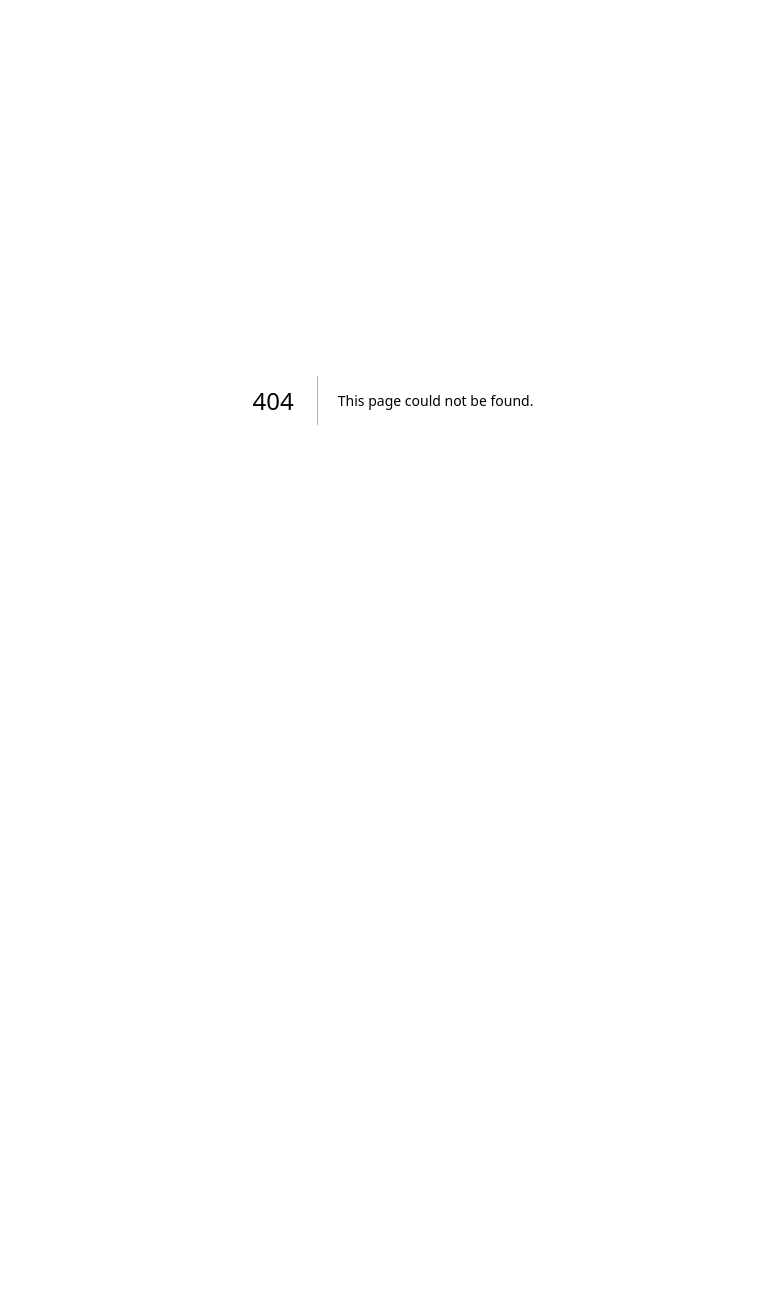
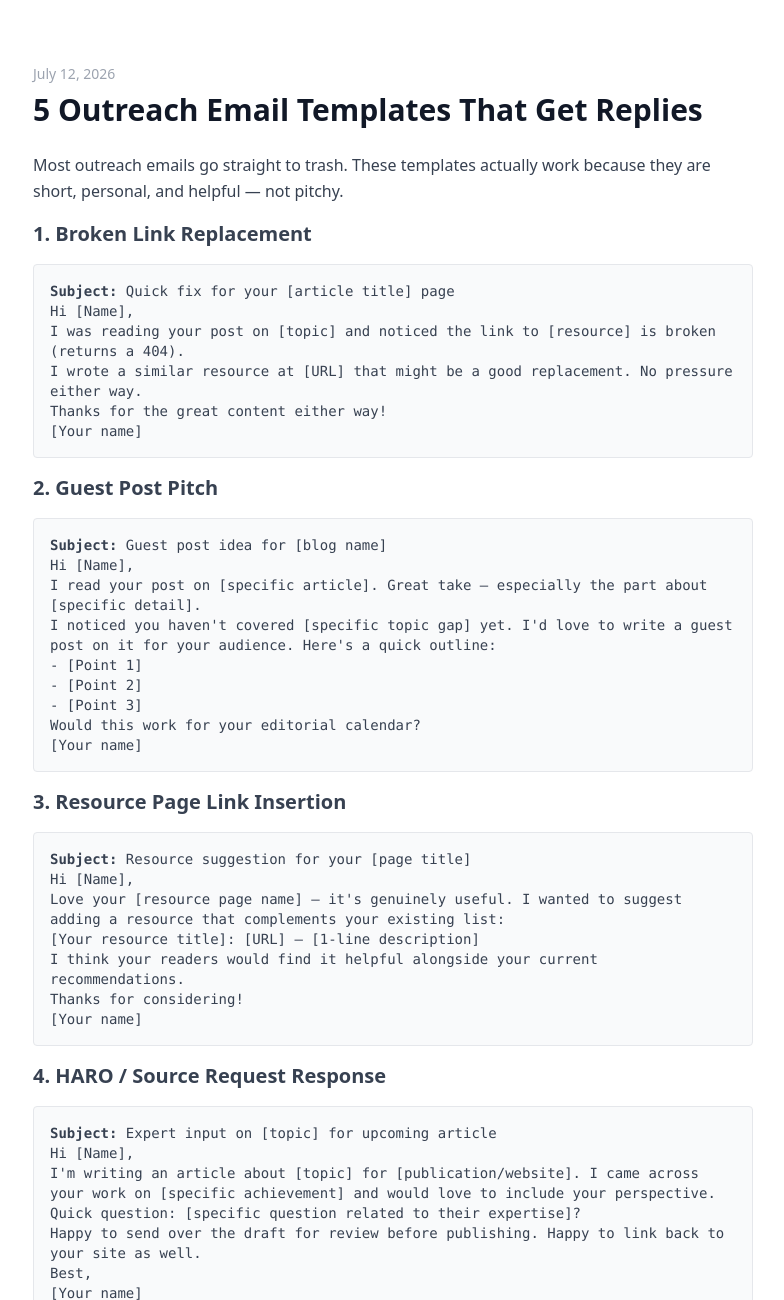
Before and after one commit to lihai33661-ship-it/seospark, a Next.js app: page /blog/outreach-email-templates in a window 1280 px wide. Before the commit this address had no page. Shown: the top 1300 px of the page, without its empty margins (247-1031 px from the left). Before the commit the page ends 800 px from the top, so only its background shows below. Built offline with nearby package versions, Linux system fonts and the light colour scheme.

Commit message:
fix: rewrite outreach email templates page - fix TS build error (single-line JSX with special chars)

```diff
--- /dev/null
+++ b/app/blog/outreach-email-templates/page.tsx
@@ -0,0 +1,83 @@
+export const metadata = {
+  title: "SEO Outreach Email Templates — Get Backlinks and Guest Posts | SEO Spark",
+  description: "5 cold outreach email templates for SEO. Templates for guest posting, broken link building, HARO responses, and partnership requests that actually get replies.",
+};
+
+export default function Post() {
+  return (
+    <main className="max-w-3xl mx-auto px-6 py-12 sm:py-16">
+      <p className="text-sm text-gray-400 mb-2">July 12, 2026</p>
+      <h1 className="text-2xl sm:text-3xl font-bold mb-6">5 Outreach Email Templates That Get Replies</h1>
+      <article className="prose max-w-none space-y-4 text-gray-700 leading-relaxed">
+        <p>Most outreach emails go straight to trash. These templates actually work because they are short, personal, and helpful — not pitchy.</p>
+
+        <h2 className="text-xl font-bold mt-8 mb-3">1. Broken Link Replacement</h2>
+        <div className="bg-gray-50 p-4 rounded border border-gray-200 font-mono text-sm mb-4">
+          <p><strong>Subject:</strong> Quick fix for your [article title] page</p>
+          <p>Hi [Name],</p>
+          <p>I was reading your post on [topic] and noticed the link to [resource] is broken (returns a 404).</p>
+          <p>I wrote a similar resource at [URL] that might be a good replacement. No pressure either way.</p>
+          <p>Thanks for the great content either way!</p>
+          <p>[Your name]</p>
+        </div>
+
+        <h2 className="text-xl font-bold mt-8 mb-3">2. Guest Post Pitch</h2>
+        <div className="bg-gray-50 p-4 rounded border border-gray-200 font-mono text-sm mb-4">
+          <p><strong>Subject:</strong> Guest post idea for [blog name]</p>
+          <p>Hi [Name],</p>
+          <p>I read your post on [specific article]. Great take — especially the part about [specific detail].</p>
+          <p>I noticed you haven't covered [specific topic gap] yet. I'd love to write a guest post on it for your audience. Here's a quick outline:</p>
+          <p>- [Point 1]</p>
+          <p>- [Point 2]</p>
+          <p>- [Point 3]</p>
+          <p>Would this work for your editorial calendar?</p>
+          <p>[Your name]</p>
+        </div>
+
+        <h2 className="text-xl font-bold mt-8 mb-3">3. Resource Page Link Insertion</h2>
+        <div className="bg-gray-50 p-4 rounded border border-gray-200 font-mono text-sm mb-4">
+          <p><strong>Subject:</strong> Resource suggestion for your [page title]</p>
+          <p>Hi [Name],</p>
+          <p>Love your [resource page name] — it's genuinely useful. I wanted to suggest adding a resource that complements your existing list:</p>
+          <p>[Your resource title]: [URL] — [1-line description]</p>
+          <p>I think your readers would find it helpful alongside your current recommendations.</p>
+          <p>Thanks for considering!</p>
+          <p>[Your name]</p>
+        </div>
+
+        <h2 className="text-xl font-bold mt-8 mb-3">4. HARO / Source Request Response</h2>
+        <div className="bg-gray-50 p-4 rounded border border-gray-200 font-mono text-sm mb-4">
+          <p><strong>Subject:</strong> Expert input on [topic] for upcoming article</p>
+          <p>Hi [Name],</p>
+          <p>I'm writing an article about [topic] for [publication/website]. I came across your work on [specific achievement] and would love to include your perspective.</p>
+          <p>Quick question: [specific question related to their expertise]?</p>
+          <p>Happy to send over the draft for review before publishing. Happy to link back to your site as well.</p>
+          <p>Best,</p>
+          <p>[Your name]</p>
+        </div>
+
+        <h2 className="text-xl font-bold mt-8 mb-3">5. Partnership / Cross-Promotion</h2>
+        <div className="bg-gray-50 p-4 rounded border border-gray-200 font-mono text-sm mb-4">
+          <p><strong>Subject:</strong> Quick collaboration idea for [their product/company]</p>
+          <p>Hi [Name],</p>
+          <p>Love what you're building with [product]. I run [your product] — [1-line description].</p>
+          <p>Quick idea: I write an SEO-optimized post for your blog about [mutual topic], and you mention [your product] or share it with your audience.</p>
+          <p>Simple swap. Both of us get content + exposure.</p>
+          <p>Open to this?</p>
+          <p>[Your name]</p>
+        </div>
+
+        <h2 className="text-xl font-bold mt-8 mb-3">The Golden Rules of Cold Outreach</h2>
+        <ul className="list-disc pl-5 space-y-1">
+          <li><strong>Keep it under 100 words.</strong> Busy people scan, not read.</li>
+          <li><strong>Show you've done your research.</strong> Mention something specific about their work.</li>
+          <li><strong>Make it about them, not you.</strong> "I can help your readers" beats "I need a backlink."</li>
+          <li><strong>One ask per email.</strong> Don't pitch multiple ideas at once.</li>
+          <li><strong>Follow up once.</strong> People are busy. A gentle reminder after 5-7 days doubles your reply rate.</li>
+        </ul>
+
+        <p className="mt-6">Need content worth linking to? <a href="/dashboard" className="text-blue-600 underline font-semibold">Try SEO Spark free — 3 articles, no credit card.</a></p>
+      </article>
+    </main>
+  );
+}
```
